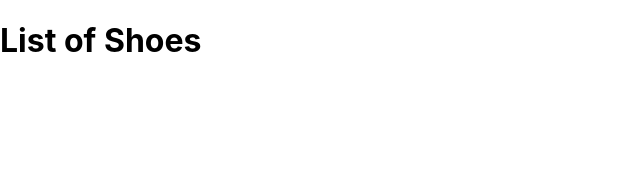
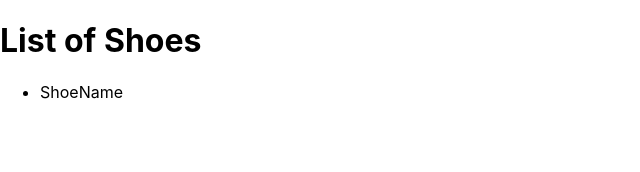
Before and after one commit to cartkidd/shoehub-selection, a React (Create React App) app in the folder client/: page / in a window 1280 px wide. Shown: the top 172 px of the page, without its empty margins (0-640 px from the left). Built offline with nearby package versions, Linux system fonts and the light colour scheme.

Commit message:
added ShoeList component

```diff
--- a/client/src/App.js
+++ b/client/src/App.js
@@ -1,6 +1,8 @@
 import React from "react";
 import ApolloClient from "apollo-boost"; //connect with our server which is running at backend
 import { ApolloProvider } from "react-apollo"; // Connect re
+import CarList from "./components/CarList";
+import ShoeList from "./components/ShoeList";
 
 const client = new ApolloClient({
   uri: "http://localhost:4000/graphql"
@@ -11,6 +13,7 @@ function App() {
     <ApolloProvider client={client}>
     <div className="App">
       <h1>List of Shoes</h1>
+      <ShoeList></ShoeList>
     </div>
     </ApolloProvider>
   );
--- /dev/null
+++ b/client/src/components/ShoeList.js
@@ -0,0 +1,13 @@
+import React from "react";
+
+const ShoeList = props => {
+  return (
+    <>
+      <ul id="shoeList">
+        <li>ShoeName</li>
+      </ul>
+    </>
+  );
+};
+
+export default ShoeList;
```
